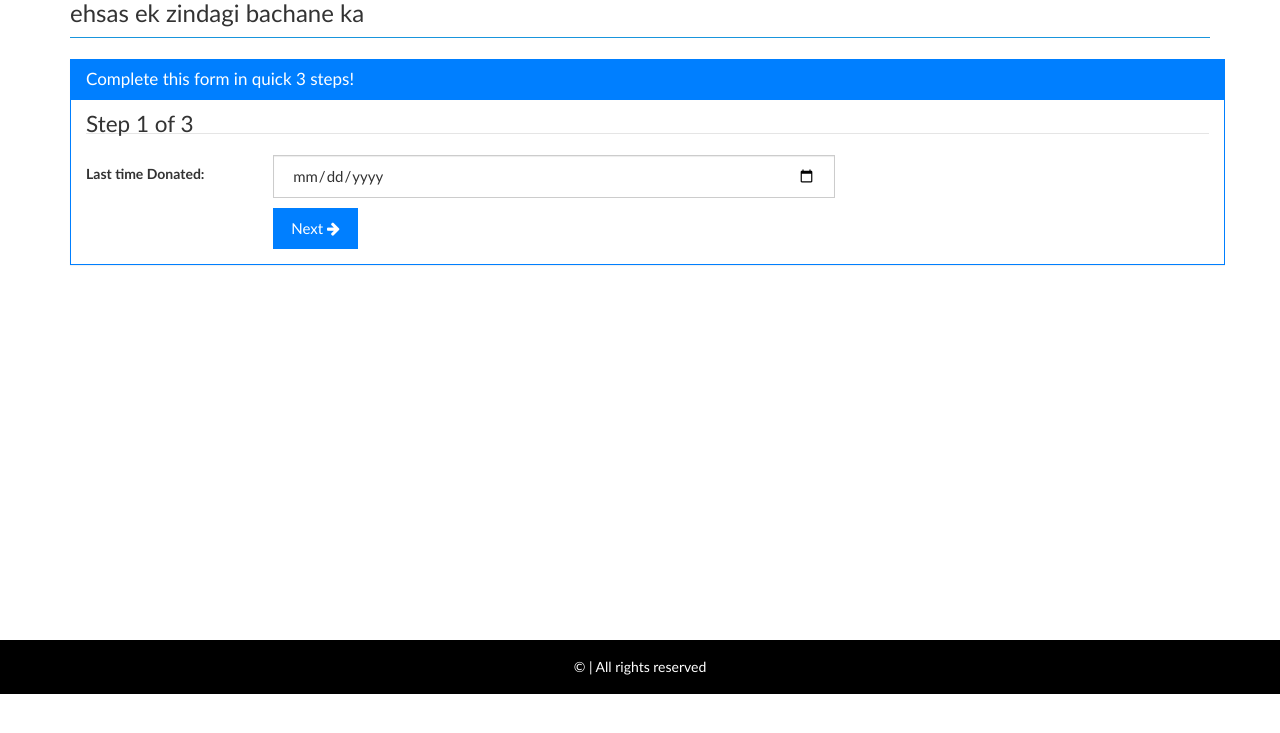
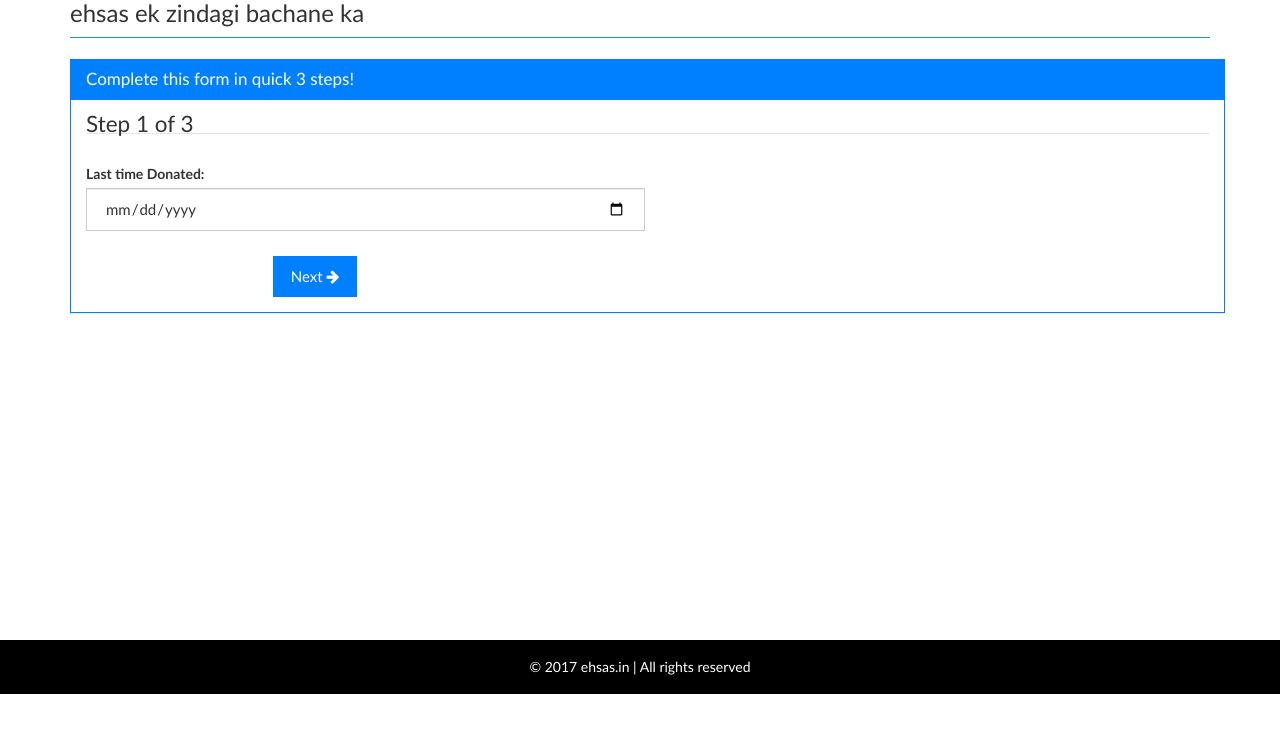
Before and after one commit to ashsam786/ehsas, a PHP site: page /home.html in a window 1280 px wide. Shown: the top 733 px of the page. Run offline with PHP 8.4, Linux system fonts and the light colour scheme.

Commit message:
complete form structure

```diff
--- a/css/style.css
+++ b/css/style.css
@@ -108,3 +108,4 @@ body{font-size: 14px; line-height: 18px;}
 .footer{ margin:0; padding: 17px 0; border-radius: 0px; height: auto; }
 .copyright{ color: #fff; text-align: center; }
 .copyright a{ color: #fff; }
+.marginr{ margin-right:3px;  }
--- a/home.html
+++ b/home.html
@@ -55,14 +55,16 @@
               <div id="sf1" class="frm">
                 <fieldset>
                   <legend>Step 1 of 3</legend>
-                  <div class="form-group">
-                    <label class="col-lg-2 control-label" for="lastTimeDonated">Last time Donated: </label>
-                    <div class="col-lg-6">
-                      <input type="date" placeholder="Last time Donated" id="lastTimeDonated" name="lastTimeDonated" class="form-control" autocomplete="off">
+                  <div class="col-md-6">
+                    <div class="form-group marginr">
+                      <label class="control-label" for="lastTimeDonated">Last time Donated: </label>
+                      <div class="">
+                        <input type="date" placeholder="Last time Donated" id="lastTimeDonated" name="lastTimeDonated" class="form-control" autocomplete="off">
+                      </div>
                     </div>
-                  </div>
+                   </div>
                   <div class="clearfix" style="height: 10px;clear: both;"></div>
-                  <div class="form-group">
+                  <div class="form-group marginr">
                     <div class="col-lg-10 col-lg-offset-2">
                       <button class="btn btn-primary open1" type="button">Next <span class="fa fa-arrow-right"></span></button>
                     </div>
@@ -74,41 +76,41 @@
                   <legend>Step 2 of 3</legend>
 
                   <div class="col-md-6">
-                    <div class="form-group">
-                      <label class="col-lg-2 control-label" for="uname">Name: </label>
-                      <div class="col-lg-6">
+                    <div class="form-group marginr">
+                      <label class="control-label" for="uname">Name: </label>
+                      <div class="">
                         <input type="text" placeholder="Your Name" id="uname" name="uname" class="form-control" autocomplete="off">
                       </div>
                     </div>
                   </div>
                   <div class="col-md-6">
-                    <div class="form-group">
-                      <label class="col-lg-2 control-label" for="uaddress">Address: </label>
-                      <div class="col-lg-6">
+                    <div class="form-group marginr">
+                      <label class="control-label" for="uaddress">Address: </label>
+                      <div class="">
                         <input type="text" placeholder="Your Address" id="uaddress" name="uaddress" class="form-control" autocomplete="off">
                       </div>
                     </div>
                   </div>
                   <div class="col-md-6">
-                    <div class="form-group">
-                      <label class="col-lg-2 control-label" for="uphone">Contact Number: </label>
-                      <div class="col-lg-6">
+                    <div class="form-group marginr">
+                      <label class="control-label" for="uphone">Contact Number: </label>
+                      <div class="">
                         <input type="text" placeholder="Your Number" id="uphone" name="uphone" class="form-control" autocomplete="off">
                       </div>
                     </div>
                   </div>
                   <div class="col-md-6">
-                    <div class="form-group">
-                      <label class="col-lg-2 control-label" for="alternate_uphone">Alternate Number: </label>
-                      <div class="col-lg-6">
+                    <div class="form-group marginr">
+                      <label class="control-label" for="alternate_uphone">Alternate Number: </label>
+                      <div class="">
                         <input type="text" placeholder="Alternate Number" id="alternate_uphone" name="alternate_uphone" class="form-control" autocomplete="off">
                       </div>
                     </div>
                   </div>
                   <div class="col-md-6">
-                    <div class="form-group">
-                      <label class="col-lg-2 control-label" for="ubloodGroup">Blood Group: </label>
-                      <div class="col-lg-6">
+                    <div class="form-group marginr">
+                      <label class="control-label" for="ubloodGroup">Blood Group: </label>
+                      <div class="">
                         <select class="form-control" id="ubloodGroup" name="ubloodGroup">
                           <option value="">Blood Group</option>
                           <option value="A Positive">A Positive</option>
@@ -125,9 +127,9 @@
                     </div>
                   </div>
                   <div class="col-md-6">
-                    <div class="form-group">
-                      <label class="col-lg-2 control-label" for="udistrict">Your District: </label>
-                      <div class="col-lg-6">
+                    <div class="form-group marginr">
+                      <label class="control-label" for="udistrict">Your District: </label>
+                      <div class="">
                         <select class="form-control" id="udistrict" name="udistrict">
                           <option value="">Your District</option>
                           <option value="Anantnag">Anantnag</option>
@@ -168,9 +170,9 @@
                   </div>
 
                   <div class="col-md-6">
-                    <div class="form-group">
-                      <label class="col-lg-2 control-label" for="unearbyhospital">Hospitals Nearby: </label>
-                      <div class="col-lg-6">
+                    <div class="form-group marginr">
+                      <label class="control-label" for="unearbyhospital">Hospitals Nearby: </label>
+                      <div class="">
                         <select class="form-control" id="unearbyhospital" name="unearbyhospital">
                           <option value="">Hospitals Nearby</option>
                           <option value="S.M.S.H Hospital">S.M.S.H Hospital</option>
@@ -185,12 +187,12 @@
 
                   <div class="clearfix" style="height: 10px;clear: both;"></div>
 
-                  <div class="form-group">
-                    <div class="col-lg-10 col-lg-offset-2">
+                  <div class="form-group marginr">
+                    <center>
                       <button class="btn btn-warning back2" type="button"><span class="fa fa-arrow-left"></span> Back</button>
                       <button class="btn btn-primary open2" type="button">Next <span class="fa fa-arrow-right"></span></button>
                     </div>
-                  </div>
+                  </center>
 
                 </fieldset>
               </div>
@@ -198,16 +200,17 @@
               <div id="sf3" class="frm" style="display: none;">
                 <fieldset>
                   <legend>Step 3 of 3</legend>
-
-                  <div class="form-group">
-                    <label class="col-lg-2 control-label" for="uhowuknow">How you came to know about this form: </label>
-                    <div class="col-lg-6">
-                      <input type="text" placeholder="How you came to know about this form" id="uhowuknow" name="uhowuknow" class="form-control" autocomplete="off">
+                  <div class="col-md-6">
+                    <div class="form-group marginr">
+                      <label class="control-label" for="uhowuknow">How you came to know about this form: </label>
+                      <div class="">
+                        <input type="text" placeholder="How you came to know about this form" id="uhowuknow" name="uhowuknow" class="form-control" autocomplete="off">
+                      </div>
                     </div>
                   </div>
                   <div class="clearfix" style="height: 10px;clear: both;"></div>
 
-                  <div class="form-group">
+                  <div class="form-group marginr">
                     <div class="col-lg-10 col-lg-offset-2">
                       <button class="btn btn-warning back3" type="button"><span class="fa fa-arrow-left"></span> Back</button>
                       <button class="btn btn-primary open3" type="button">Submit </button>
@@ -229,7 +232,7 @@
       <div class="navbar navbar-inverse footer">
         <div class="container-fluid">
           <div class="copyright">
-            <a href="" target="_blank">&copy; <?php echo date("Y"); ?> | All rights reserved</a>
+            <a href="" target="_blank">&copy; 2017 ehsas.in | All rights reserved</a>
           </div>
         </div>
       </div>
```
Also changed, not shown: index.php (+30 -27 lines).
